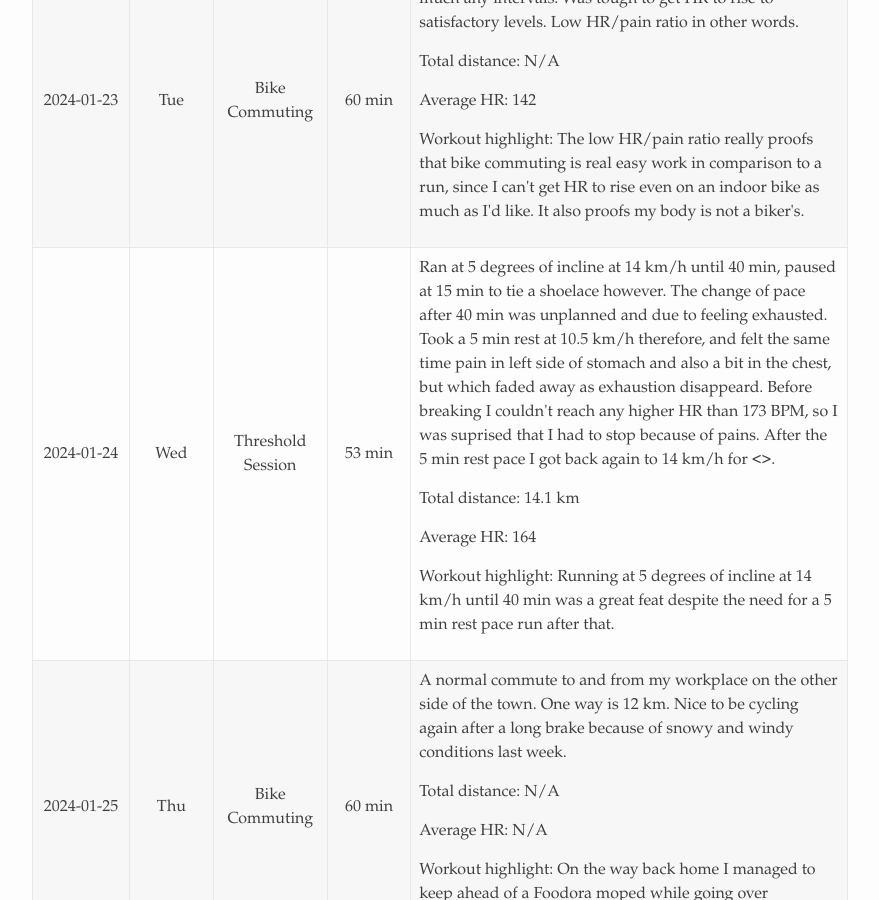
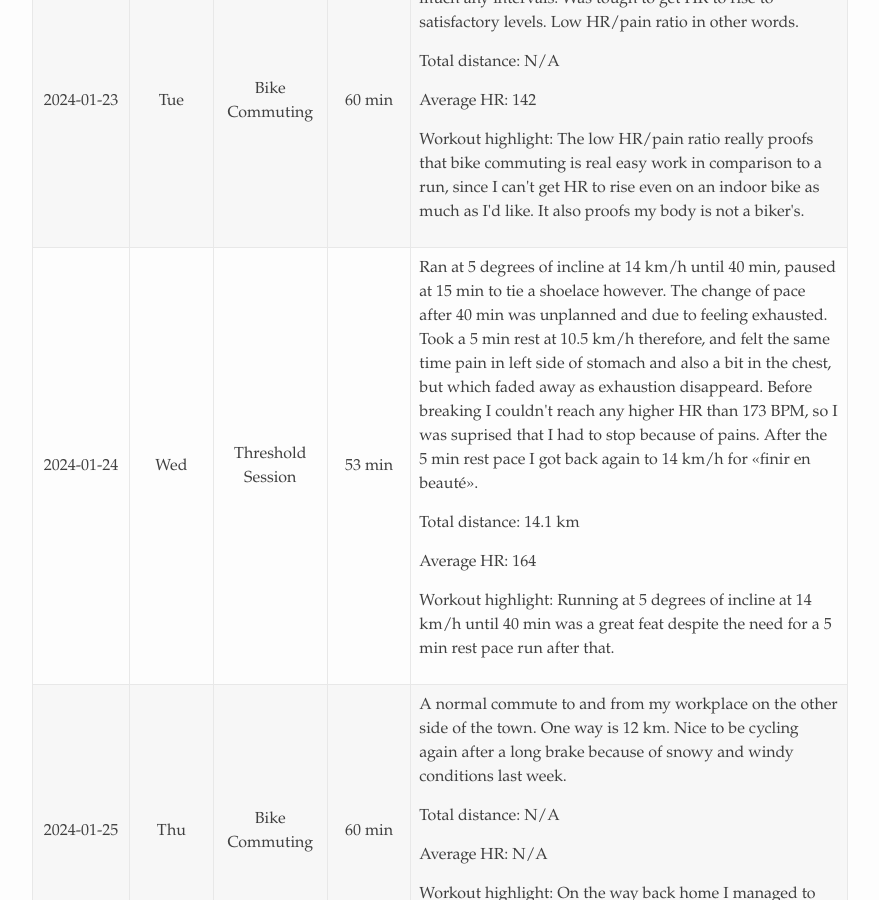
Before and after one commit to hulsbo/personal-blog, a Jekyll site: the page built from running-plan.markdown, in a window 1280 px wide and 900 px high, scrolled down 2314 px. Shown: the whole window, without its empty margins (238-1117 px from the left). Built offline with Jekyll 4.4.1, drawn with Linux system fonts in a browser that asks for light colours.

Commit message:
Update log.yml

```diff
--- a/_data/log.yml
+++ b/_data/log.yml
@@ -44,7 +44,7 @@
   ahr: 142
   highlight: "The low HR/pain ratio really proofs that bike commuting is real easy work in comparison to a run, since I can't get HR to rise even on an indoor bike as much as I'd like. It also proofs my body is not a biker's."
 - date: "2024-01-24"
-  content: "Ran at 5 degrees of incline at 14 km/h until 40 min, paused at 15 min to tie a shoelace however. The change of pace after 40 min was unplanned and due to feeling exhausted. Took a 5 min rest at 10.5 km/h therefore, and felt the same time pain in left side of stomach and also a bit in the chest, but which faded away as exhaustion disappeard. Before breaking I couldn't reach any higher HR than 173 BPM, so I was suprised that I had to stop because of pains. After the 5 min rest pace I got back again to 14 km/h for <<finir en beauté>>."
+  content: "Ran at 5 degrees of incline at 14 km/h until 40 min, paused at 15 min to tie a shoelace however. The change of pace after 40 min was unplanned and due to feeling exhausted. Took a 5 min rest at 10.5 km/h therefore, and felt the same time pain in left side of stomach and also a bit in the chest, but which faded away as exhaustion disappeard. Before breaking I couldn't reach any higher HR than 173 BPM, so I was suprised that I had to stop because of pains. After the 5 min rest pace I got back again to 14 km/h for «finir en beauté»."
   distance: "14.1 km"
   ahr: "164"
   highlight: "Running at 5 degrees of incline at 14 km/h until 40 min was a great feat despite the need for a 5 min rest pace run after that."
```
